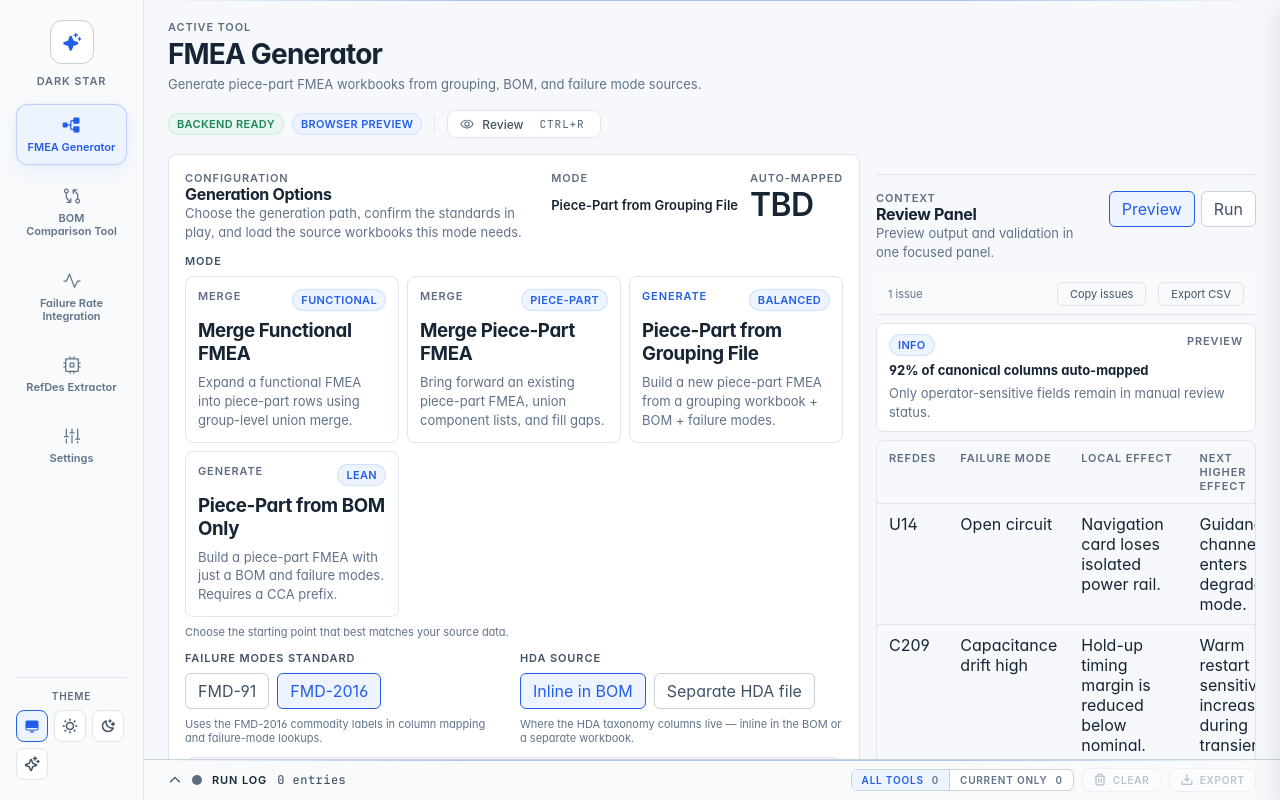
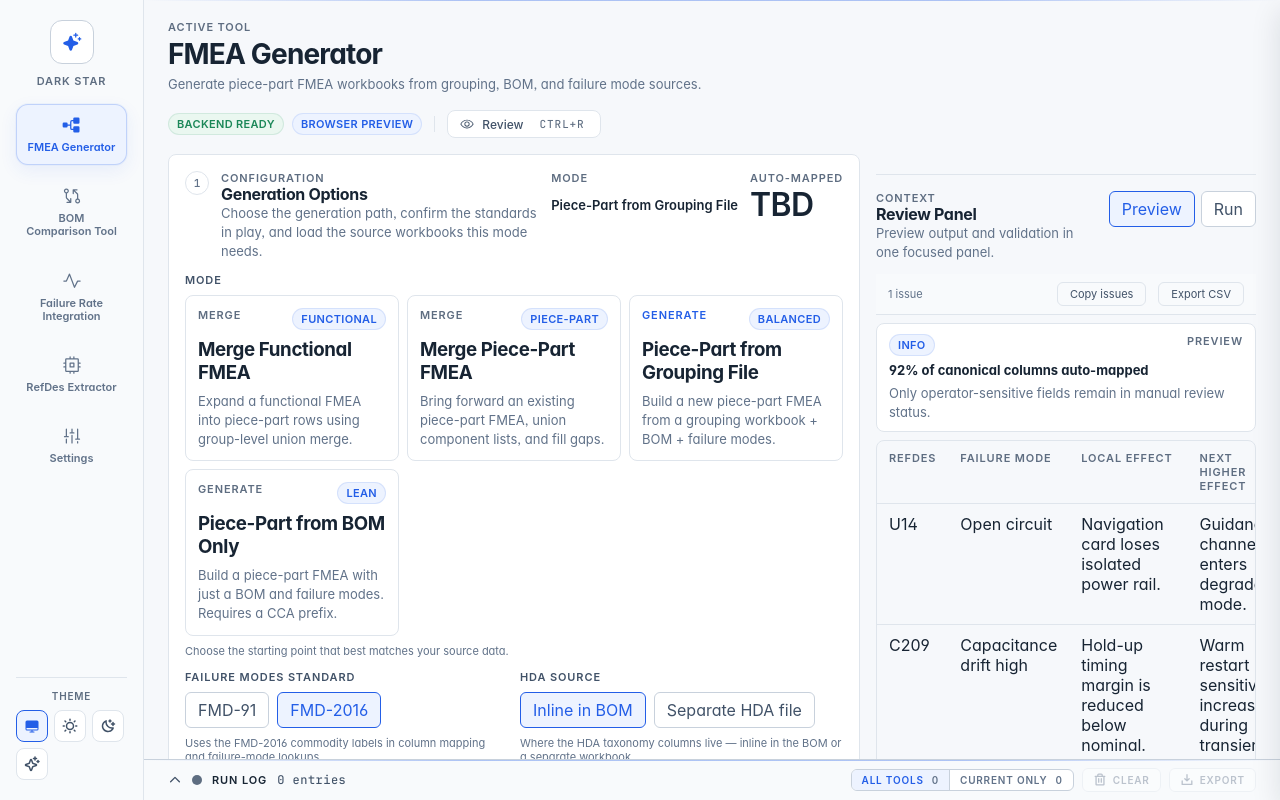
Before and after one commit to Euler-Lagrange/Reliability-Engineering-Tools, a React (Vite) app in the folder frontend/: page / in a window 1280 px wide. Built offline with nearby package versions, Linux system fonts and the light colour scheme; a web font is replaced by a local one.

Commit message:
UI: Extend step-indicator spine to setup/mapping sections (SectionCard step prop)

```diff
--- a/frontend/src/components/SectionCard.tsx
+++ b/frontend/src/components/SectionCard.tsx
@@ -19,6 +19,13 @@ interface SectionCardProps {
   actions?: ReactNode;
   className?: string;
   variant?: SectionCardVariant;
+  /**
+   * Workflow-spine position marker (1-based). Extends the InputGrid
+   * step-indicator language to section level so each tool page reads as
+   * a scannable 1-2-3 flow. Decorative (aria-hidden) — accessible names
+   * are unaffected.
+   */
+  step?: number;
   children: ReactNode;
 }
 
@@ -29,6 +36,7 @@ export function SectionCard({
   actions,
   className,
   variant = "outlined",
+  step,
   children,
 }: SectionCardProps) {
   const classes = ["section-card", `section-card--${variant}`];
@@ -36,7 +44,12 @@ export function SectionCard({
   return (
     <section className={classes.join(" ")}>
       <header className="section-card__header">
-        <div>
+        {typeof step === "number" ? (
+          <span className="section-card__step" aria-hidden="true">
+            {step}
+          </span>
+        ) : null}
+        <div className="section-card__heading">
           {eyebrow ? <p className="section-card__eyebrow">{eyebrow}</p> : null}
           <h2>{title}</h2>
           {description ? <p className="section-card__description">{description}</p> : null}
--- a/frontend/src/components/primitives/OptionsSection.tsx
+++ b/frontend/src/components/primitives/OptionsSection.tsx
@@ -13,6 +13,8 @@ export interface OptionsSectionProps {
   eyebrow?: string;
   actions?: ReactNode;
   variant?: SectionCardVariant;
+  /** Workflow-spine position marker — passed through to SectionCard. */
+  step?: number;
   children: ReactNode;
 }
 
@@ -22,6 +24,7 @@ export function OptionsSection({
   eyebrow,
   actions,
   variant,
+  step,
   children,
 }: OptionsSectionProps) {
   return (
@@ -31,6 +34,7 @@ export function OptionsSection({
       description={description}
       actions={actions}
       variant={variant}
+      step={step}
     >
       <div className="options-section__grid">{children}</div>
     </SectionCard>
--- a/frontend/src/features/bom-compare/BomCompareTool.tsx
+++ b/frontend/src/features/bom-compare/BomCompareTool.tsx
@@ -889,6 +889,7 @@ export function BomCompareTool() {
         <section className="workspace-grid workspace-grid--single">
           <div className="workspace-grid__main">
             <SectionCard
+              step={1}
               title="Run Setup"
               eyebrow="Workflow"
               description="Pick the BOM comparison style. Group mode compares a grouping sheet to a BOM; custom mode compares two BOMs directly."
@@ -901,6 +902,7 @@ export function BomCompareTool() {
             </SectionCard>
 
             <SectionCard
+              step={2}
               title="Input Files"
               eyebrow="Data Sources"
               description="Load the workbooks you want to compare."
@@ -945,6 +947,7 @@ export function BomCompareTool() {
             </SectionCard>
 
             <SectionCard
+              step={3}
               title="Column Mapping"
               eyebrow="Field Assignment"
               description="Map columns between the two BOMs to align rows."
--- a/frontend/src/features/failure-rate/FailureRateTool.tsx
+++ b/frontend/src/features/failure-rate/FailureRateTool.tsx
@@ -575,6 +575,7 @@ export function FailureRateTool() {
         <section className="workspace-grid workspace-grid--single">
           <div className="workspace-grid__main">
             <SectionCard
+              step={1}
               title="Input Files"
               eyebrow="Data Sources"
               description="Load the parts list to enrich with failure rates."
@@ -619,6 +620,7 @@ export function FailureRateTool() {
             </SectionCard>
 
             <SectionCard
+              step={2}
               title="Column Mapping"
               eyebrow="Field Assignment"
               description="Map the part identifier columns."
--- a/frontend/src/features/fmea/FmeaTool.tsx
+++ b/frontend/src/features/fmea/FmeaTool.tsx
@@ -1208,6 +1208,7 @@ export function FmeaTool() {
         <div className="workspace-grid__main">
           <SectionCard
             className="section-card--compact"
+            step={1}
             title="Generation Options"
             eyebrow="Configuration"
             description="Choose the generation path, confirm the standards in play, and load the source workbooks this mode needs."
@@ -1339,6 +1340,7 @@ export function FmeaTool() {
 
           <SectionCard
             className="section-card--compact"
+            step={2}
             title="Outputs"
             eyebrow="Workbook & folder"
             description={
@@ -1410,6 +1412,7 @@ export function FmeaTool() {
 
           <SectionCard
             className="section-card--compact"
+            step={3}
             title="Column Mapping"
             eyebrow="Review"
             description={
--- a/frontend/src/features/refdes-extractor/RefDesExtractorTool.tsx
+++ b/frontend/src/features/refdes-extractor/RefDesExtractorTool.tsx
@@ -595,6 +595,7 @@ export function RefDesExtractorTool() {
         <section className="workspace-grid workspace-grid--single">
           <div className="workspace-grid__main">
             <SectionCard
+              step={1}
               title="Input Files"
               eyebrow="Data Sources"
               description="Load the schematic PDF and the BOM. A pinlist is optional for piece-part extraction — the pin data usually already lives in the BOM."
@@ -623,6 +624,7 @@ export function RefDesExtractorTool() {
             </SectionCard>
 
             <OptionsSection
+              step={2}
               title="Options"
               eyebrow="Extraction Settings"
               description="Pick the extraction strategy and backend."
--- a/frontend/src/theme/styles.css
+++ b/frontend/src/theme/styles.css
@@ -816,6 +816,30 @@ button:disabled {
   margin-bottom: var(--space-3);
 }
 
+/* Heading block grows; the step chip and actions keep natural width. */
+.section-card__heading {
+  flex: 1;
+  min-width: 0;
+}
+
+/* Section-level workflow-step marker — same visual language as
+   .input-card__step-indicator, scaled up for section headers. */
+.section-card__step {
+  display: inline-flex;
+  align-items: center;
+  justify-content: center;
+  flex-shrink: 0;
+  width: 24px;
+  height: 24px;
+  border-radius: var(--radius-pill);
+  border: 1px solid var(--line);
+  background: var(--surface);
+  color: var(--text-muted);
+  font-family: var(--font-mono);
+  font-size: var(--text-xs);
+  font-weight: var(--weight-semibold);
+}
+
 .section-card h2 {
   font-size: var(--text-md);
   line-height: 1.2;
```
